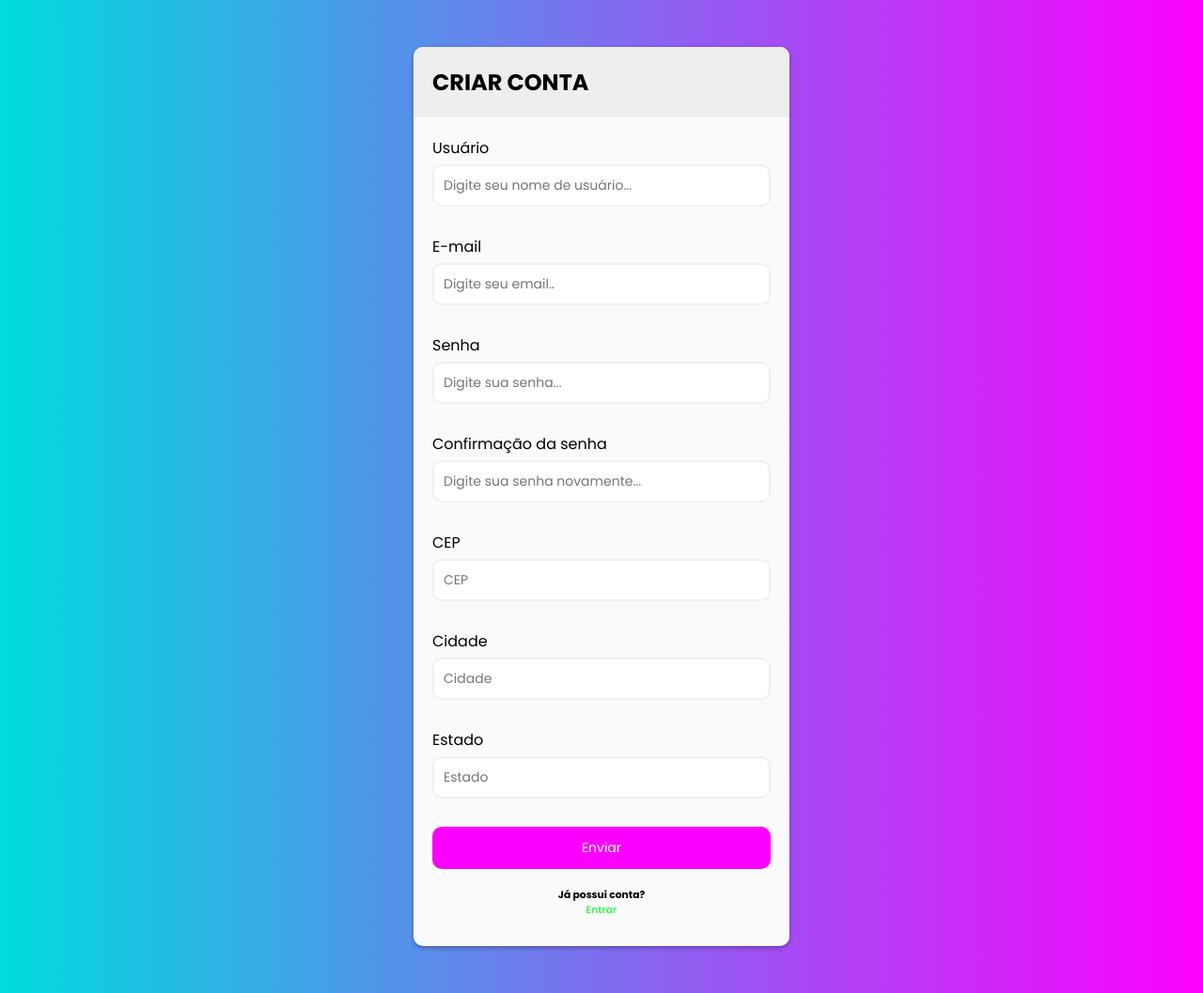
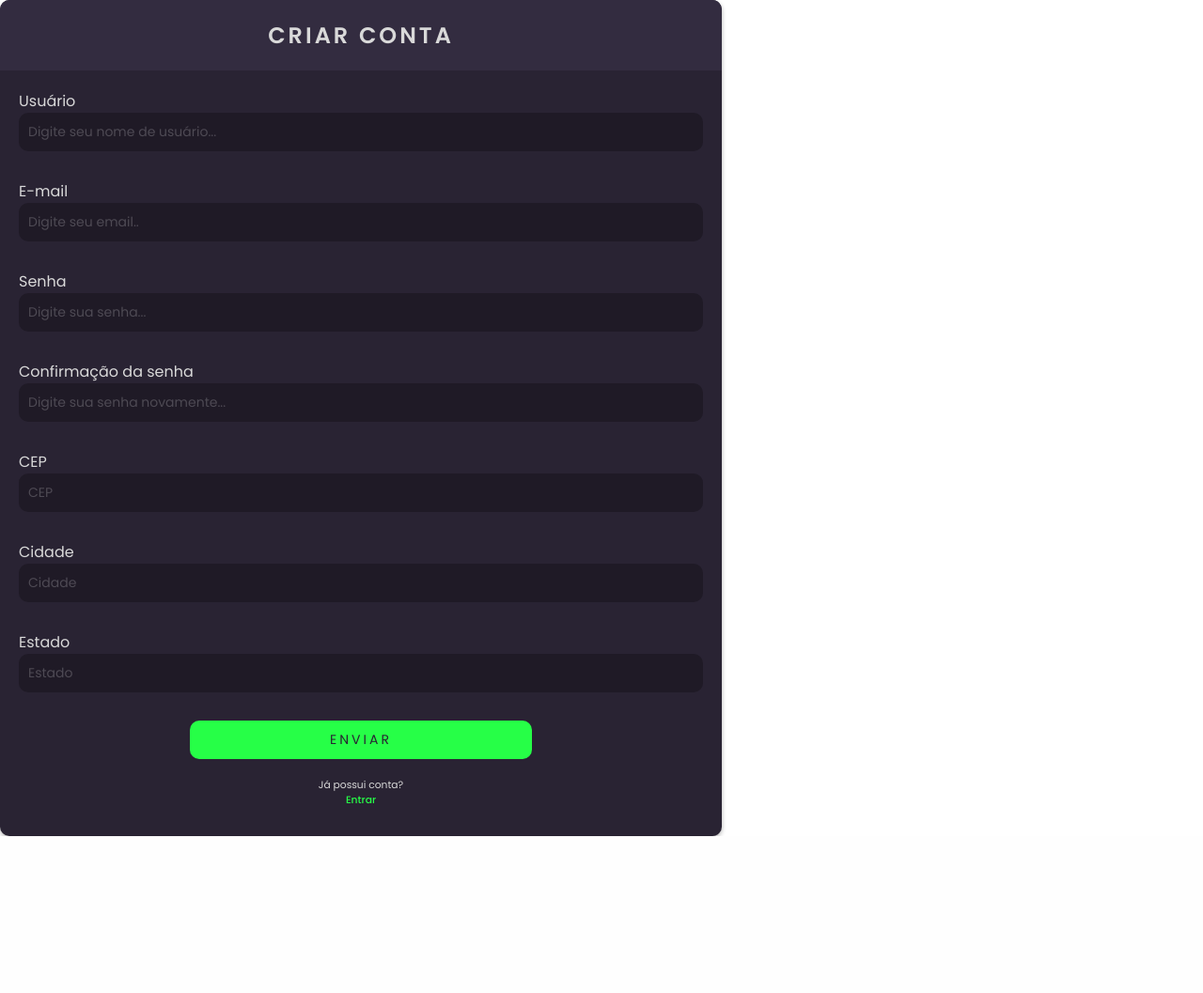
Before and after one commit to MiguelBack/biodex, a PHP site: page /cadastro.html in a window 1280 px wide. Shown: the whole page at 94% size. After the commit the page ends 890 px from the top, so only its background shows below. Run offline with PHP 8.4, Linux system fonts and the light colour scheme; some libraries are stand-ins or nearby versions.

Commit message:
visual-definido

```diff
--- a/login/cadastro.css
+++ b/login/cadastro.css
@@ -1,3 +1,4 @@
+@import url('https://fonts.googleapis.com/css2?family=Poppins:ital,wght@0,100;0,200;0,300;0,400;0,500;0,600;0,700;0,800;0,900;1,100;1,200;1,300;1,400;1,500;1,600;1,700;1,800;1,900&family=Sen:wght@400;700;800&display=swap');
 * {
     box-sizing: border-box;
     margin: 0;
@@ -5,28 +6,56 @@
     font-family: "Poppins", sans-serif;
 }
 
-body {
-    margin: 50px 0;
-    width: 100%;
-    min-height: 100vh;
-    background: linear-gradient(90deg, #00dbde 0%, #fc00ff 100%);
+.main-login {
+    background: #1F1A26;
+    width: 100vw;
+    height: 100vh;
     display: flex;
     justify-content: center;
     align-items: center;
 }
 
+.left-login {
+    width: 50vw;
+    height: 100vh;
+    display: flex;
+    justify-content: center;
+    align-items: center;
+    flex-direction: column;
+}
+
+.left-login>h1 {
+    color: #26FF47;
+}
+
+.right-login {
+    width: 50vw;
+    height: 100vh;
+    display: flex;
+    justify-content: flex-start;
+    align-items: center;
+}
+
 .container {
-    background-color: #fafafa;
+    justify-content: left;
+    background-color: #292333;
     border-radius: 10px;
     box-shadow: 0 2px 5px rgba(0, 0, 0, 0.3);
-    width: 400px;
-    max-width: 100%;
+    width: 60%;
+    max-width: 70%;
     overflow: hidden;
 }
 
 .header {
-    background-color: #eee;
+    background-color: #332C40;
     padding: 20px;
+}
+
+.header h2 {
+    color: #D9D9D9;
+    text-align: center;
+    font-weight: 600;
+    letter-spacing: 3px;
 }
 
 .form {
@@ -40,22 +69,29 @@ body {
 }
 
 .form-control label {
-    display: inline-block;
+    display: incline-block;
     margin-bottom: 5px;
+    color: #D9D9D9;
 }
 
 .form-control input {
-    border: 2px solid #f0f0f0;
+    border: none;
+    background-color: #1F1A26;
     display: block;
     border-radius: 10px;
     font-size: 14px;
     width: 100%;
     padding: 10px;
+    color: #D9D9D9;
+}
+
+.form-control input::placeholder {
+    color: #4E4A54;
 }
 
 .form-control i {
     position: absolute;
-    top: 45px;
+    top: 38px;
     right: 10px;
     visibility: hidden;
 }
@@ -68,45 +104,71 @@ body {
 }
 
 .form button {
-    background-color: #fc00ff;
-    border: 2px solid #fc00ff;
-    color: #fff;
+    background-color: #26FF47;
+    border: none;
+    text-transform: uppercase;
+    color: #292333;
     font-size: 14px;
-    width: 100%;
+    width: 50%;
     border-radius: 10px;
     padding: 10px;
     cursor: pointer;
+    display: block;
+    margin-left: auto;
+    margin-right: auto;
+    letter-spacing: 3px;
 }
 
 
 /* Error and Success */
 
 .form-control.success input {
-    border-color: #2ecc71;
+    border-color: #26FF47;
 }
 
 .form-control.error input {
-    border-color: #e74c3c;
+    border-color: #F50551;
 }
 
 .form-control.success i.fa-check-circle {
-    color: #2ecc71;
+    color: #26FF47;
     visibility: visible;
 }
 
 .form-control.error i.fa-exclamation-circle {
-    color: #e74c3c;
+    color: #F50551;
     visibility: visible;
 }
 
 .form-control.error small {
     visibility: visible;
-    color: #e74c3c;
+    color: #F50551;
+}
+
+.form-control>h6 {
+    color: #D9D9D9;
+    font-weight: 400;
 }
 
 .form-control>h6>a {
     text-decoration: none;
     outline: none;
-    font-weight: 600;
-    color: #3CF557;
+    font-weight: 500;
+    color: #26FF47;
 }
+
+input:-webkit-autofill,
+textarea:-webkit-autofill,
+select:-webkit-autofill {
+    -webkit-text-fill-color: #D9D9D9;
+    -webkit-box-shadow: 0 0 0px 1000px #1F1A26 inset;
+}
+
+.instagram {
+    margin-top: -20px;
+    margin-bottom: 15px;
+}
+
+.instagram>a>i {
+    color: #D9D9D9;
+}
```
